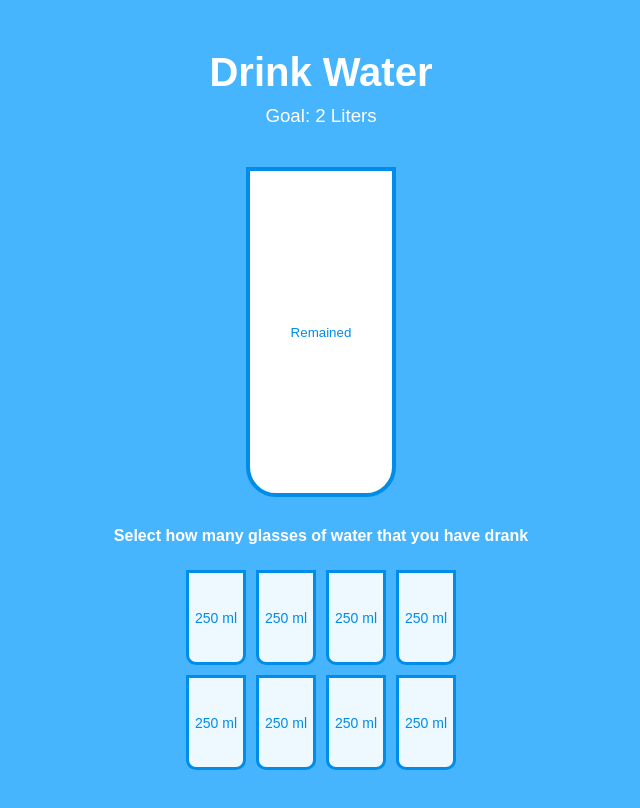
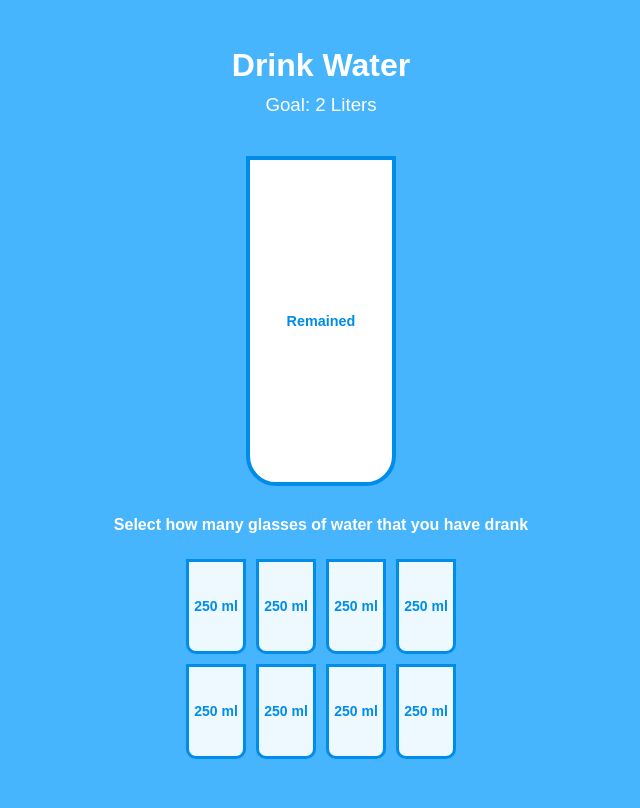
Before and after one commit to mirayatech/Drink-Water, a plain HTML site: page index.html in a window 1280 px wide. Shown: the whole page, without its empty margins (319-959 px from the left). Drawn offline with Linux system fonts and the light colour scheme.

Commit message:
change the styling a little bit

```diff
--- a/style.css
+++ b/style.css
@@ -6,11 +6,14 @@
   margin: 0;
   padding: 0;
   box-sizing: border-box;
+  font-weight: bold;
 }
 
 body {
+  font-size: 1rem;
   background: #47b5fe;
   color: #fff;
+  height: 100vh;
   font-family: "poppins", sans-serif;
   display: flex;
   flex-direction: column;
@@ -20,9 +23,7 @@ body {
 }
 
 h1 {
-  font-size: calc(40 / 16 * 1rem);
-  font-weight: 600;
-  margin: 50px 0 0;
+  margin: 10px 0 0;
 }
 
 h3 {
@@ -31,7 +32,7 @@ h3 {
 }
 
 .cup {
-  background: #fff;
+  background-color: #fff;
   border: 4px solid var(--border-color);
   color: var(--border-color);
   border-radius: 0 0 30px 30px;
@@ -44,26 +45,27 @@ h3 {
 }
 
 .cup.cup-small {
+  height: 95px;
   width: 60px;
-  height: 95px;
   border: 3px solid var(--border-color);
-
   border-radius: 0 0 10px 10px;
-  background: rgba(255, 255, 255, 0.9);
+  background-color: rgba(255, 255, 255, 0.9);
   cursor: pointer;
+  font-size: calc(14 / 16 * 1rem);
+  align-items: center;
   justify-content: center;
-  align-items: center;
-  transition: all 0.3s ease;
+  text-align: center;
   margin: 5px;
-  font-size: calc(14 / 16 * 1rem);
+  transition: 0.3s ease;
 }
 
 .cup.cup-small.full {
-  background: var(--fill-color);
+  background-color: var(--fill-color);
   color: #fff;
 }
 
 .cups {
+  font-weight: bold;
   display: flex;
   flex-wrap: wrap;
   align-items: center;
@@ -73,36 +75,36 @@ h3 {
 
 .remained {
   display: flex;
-  flex: 1;
-  transition: all 0.3s ease;
   flex-direction: column;
   align-items: center;
   justify-content: center;
   text-align: center;
+  flex: 1;
+  transition: 0.3s ease;
 }
 
 .remained span {
-  font-size: 20px;
-  font-weight: 0.3s ease;
+  font-size: calc(20 / 16 * 1rem);
+  font-weight: bold;
 }
 
-.remained .msall {
-  font-size: calc(12 / 16 * 1rem);
+.remained small {
+  font-size: 0.9rem;
 }
 
-.precentage {
-  background: var(--fill-color);
+.percentage {
+  background-color: var(--fill-color);
   display: flex;
+  align-items: center;
+  justify-content: center;
+  font-weight: bold;
+  font-size: calc(25 / 16 * 1rem);
   height: 0;
-  transform: all 0.3s ease;
-  align-items: center;
-  font-size: calc(30 / 16 * 1rem);
-  font-weight: bold;
-  justify-content: center;
+  transition: 0.3s ease;
 }
 
 .text {
-  font-weight: 600;
+  font-weight: bold;
   text-align: center;
-  margin: 0 0 20px 0;
+  margin: 0 0 20px;
 }
```
